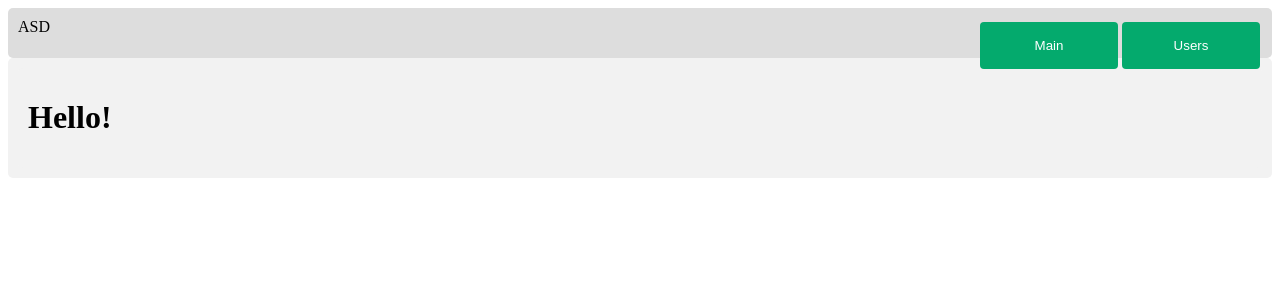
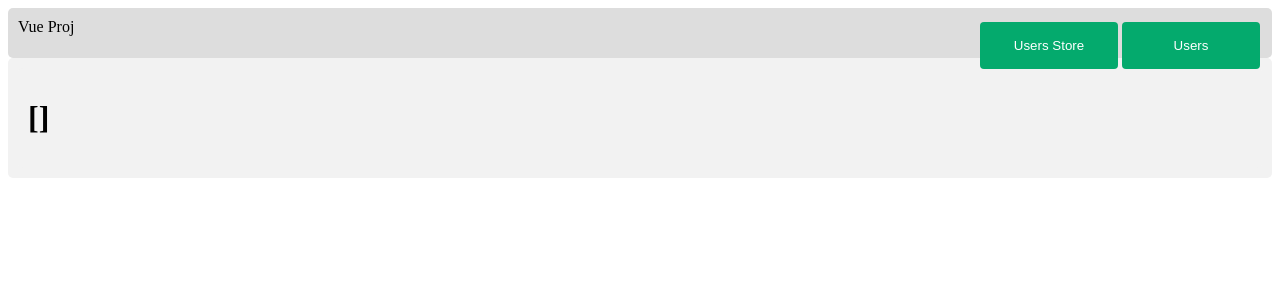
Before and after one commit to sofiyareverse/vue-project, a Vue app: page / in a window 1280 px wide. Shown: the top 300 px of the page. Built offline with nearby package versions, Linux system fonts and the light colour scheme.

Commit message:
Add data store

```diff
--- a/package.json
+++ b/package.json
@@ -10,7 +10,8 @@
   "dependencies": {
     "axios": "^1.3.5",
     "vue": "^3.2.47",
-    "vue-router": "^4.0.13"
+    "vue-router": "^4.0.13",
+    "vuex": "^4.0.2"
   },
   "devDependencies": {
     "@vitejs/plugin-vue": "^4.0.0",
--- a/src/components/Navbar.vue
+++ b/src/components/Navbar.vue
@@ -1,8 +1,8 @@
 <template>
   <div class="navbar">
-    <div @click="$router.push('/')">ASD</div>
+    <div @click="$router.push('/')">Vue Proj</div>
     <div class="navbar__btns">
-      <btn @click="$router.push('/')">Main</btn>
+      <btn @click="$router.push('/')">Users Store</btn>
       <btn @click="$router.push('/users')">Users</btn>
     </div>
   </div>
--- a/src/main.js
+++ b/src/main.js
@@ -2,6 +2,7 @@ import { createApp } from 'vue'
 import App from '@/App.vue'
 import component from '@/components/UI'
 import router from '@/router/router'
+import store from '@/store/index'
 import directives from '@/directives'
 
 const app = createApp(App)
@@ -14,4 +15,5 @@ directives.forEach(directive => {
 })
 
 app.use(router)
+   .use(store)
    .mount('#app')
--- a/src/pages/Main.vue
+++ b/src/pages/Main.vue
@@ -1,6 +1,6 @@
 <template>
   <div>
-    <h1>Hello!</h1>
+    <h1>{{$store.state.userModule.users}}</h1>
 
   </div>
 </template>
--- a/src/pages/UsersPage.vue
+++ b/src/pages/UsersPage.vue
@@ -2,12 +2,13 @@
   <div>
     <div class="app__objects">
       <users-search @input-change="searchUsers" :users="users" />
-      <users-sorter :users="paginatedUsers" />
+      <users-sorter :users="$store.state.userModule.paginatedResult" />
       <user-form @create="saveForm" />
       <users-parser @create="parseUsers" />
     </div>
-    <users-list @remove="removeUser" :users="paginatedUsers" />
-    <users-pagination v-if="users.length" @paginate="paginateUsers" :users="searchResult.length ? searchResult : users" />
+    <users-list @remove="removeUser" :users="$store.state.userModule.paginatedResult" />
+    <users-pagination v-if="this.$store.state.userModule.users.length" @paginate="paginateUsers"
+      :users="this.$store.state.userModule.searchResult.length ? this.$store.state.userModule.searchResult : this.$store.state.userModule.users" />
   </div>
 </template>
 
@@ -22,34 +23,23 @@
     components: {
       UsersSearch, UsersSorter, UserForm, UsersParser, UsersList, UsersPagination
     },
-    data() {
-      return {
-        id: 0,
-        users: [],
-        searchResult: [],
-        paginatedUsers: []
-      }
-    },
     methods: {
       saveForm(newUser) {
-        newUser.userId = this.id++
-        this.users.push(newUser)
+        this.$store.dispatch('addUser', newUser)
       },
       parseUsers(newUsers) {
-        newUsers.forEach(element => {
-          element.userId = this.id++
-          this.users.push(element)
+        newUsers.forEach(newUser => {
+          this.$store.dispatch('addUser', newUser)
         })
       },
       removeUser(user) {
-        this.users = this.users.filter(u => u.userId !== user.userId)
-        this.paginatedUsers = this.paginatedUsers.filter(u => u.userId !== user.userId)
+        this.$store.dispatch('removeUser', user)
       },
       searchUsers(searchResult) {
-        this.searchResult = searchResult
+        this.$store.dispatch('searchResult', searchResult)
       },
       paginateUsers(paginatedResult) {
-        this.paginatedUsers = paginatedResult
+        this.$store.dispatch('paginatedResult', paginatedResult)
       }
     }
   }
--- /dev/null
+++ b/src/store/index.js
@@ -0,0 +1,8 @@
+import {createStore} from "vuex"
+import {userModule} from "@/store/userModule"
+
+export default createStore({
+  modules: {
+    userModule: userModule
+  }
+})
--- /dev/null
+++ b/src/store/userModule.js
@@ -0,0 +1,39 @@
+export const userModule = {
+  state: () =>  ({
+    id: 0,
+    users: [],
+    searchResult: [],
+    paginatedResult: []
+  }),
+  mutations: {
+    addUser(state, newUser) {
+      newUser.userId = state.id++
+      state.users.push(newUser)
+      state.paginatedResult.push(newUser)
+    },
+    removeUser(state, user) {
+      state.users = state.users.filter(u => u.userId !== user.userId)
+      state.paginatedResult = state.paginatedResult.filter(u => u.userId !== user.userId)
+    },
+    searchResult(state, searchResult) {
+      state.searchResult = searchResult
+    },
+    paginatedResult(state, paginatedResult) {
+      state.paginatedResult = paginatedResult
+    }
+  },
+  actions: {
+    addUser({ commit }, newUsers) {
+      commit('addUser', newUsers);
+    },
+    removeUser({ commit }, user) {
+      commit('removeUser', user);
+    },
+    searchResult({ commit }, searchResult) {
+      commit('searchResult', searchResult);
+    },
+    paginatedResult({ commit }, paginatedResult) {
+      commit('paginatedResult', paginatedResult);
+    }
+  }
+}
```
Also changed, not shown: 1 other file (tests, documents, lock files or other folders).
